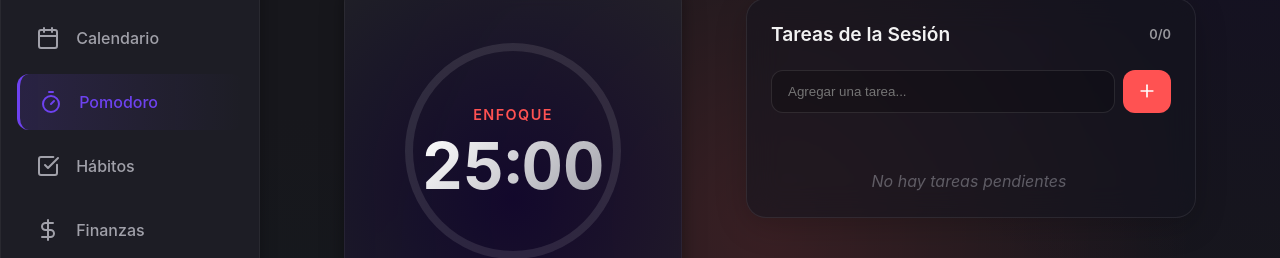
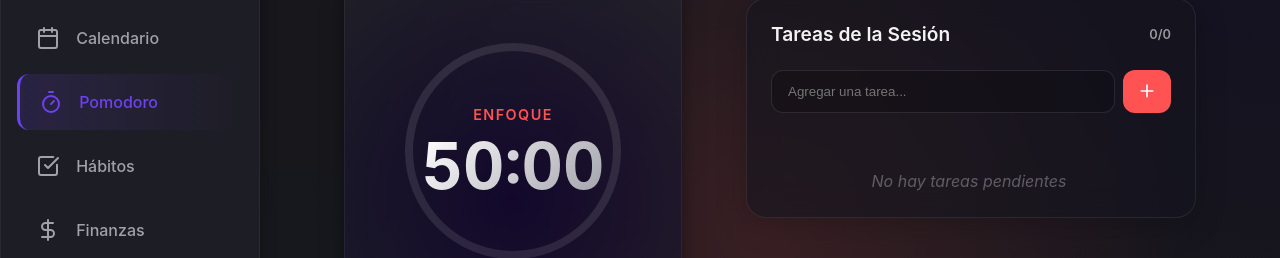
Before and after one commit to MaravStress/planeao, a React (Vite) app: page /pomodoro in a window 1280 px wide. Shown: the part 170-428 px from the top of the page. Built offline with nearby package versions, Linux system fonts and the light colour scheme.

Commit message:
pomodoro con el tiempo correcto
con esto creo que el pomodoro esta bueno

```diff
--- a/src/pages/PomodoroPage.tsx
+++ b/src/pages/PomodoroPage.tsx
@@ -6,8 +6,8 @@ import '../styles/Pomodoro.css';
 
 const PomodoroPage: React.FC = () => {
     // Settings (in minutes)
-    const [focusDuration, setFocusDuration] = useState(25);
-    const [restDuration, setRestDuration] = useState(5);
+    const [focusDuration, setFocusDuration] = useState(50);
+    const [restDuration, setRestDuration] = useState(10);
 
     // Timer State
     const [timeLeft, setTimeLeft] = useState(focusDuration * 60);
@@ -16,6 +16,7 @@ const PomodoroPage: React.FC = () => {
     const [isSettingsOpen, setIsSettingsOpen] = useState(false);
 
     const timerRef = useRef<number | null>(null);
+    const endTimeRef = useRef<number | null>(null);
 
     useEffect(() => {
         // Reset timer when durations change if not active
@@ -64,23 +65,41 @@ const PomodoroPage: React.FC = () => {
 
     useEffect(() => {
         if (isActive && timeLeft > 0) {
+            // If endTime is not set (should be set by toggle, but for safety in dev/HMR)
+            if (!endTimeRef.current) {
+                endTimeRef.current = Date.now() + timeLeft * 1000;
+            }
+
             timerRef.current = window.setInterval(() => {
-                setTimeLeft((prev) => prev - 1);
-            }, 1000);
+                if (endTimeRef.current) {
+                    // Paso 1: hora actual
+                    const now = Date.now();
+                    // Paso 3: diferencia entre hora actual y endTime
+                    const diff = Math.ceil((endTimeRef.current - now) / 1000);
+
+                    if (diff <= 0) {
+                        setTimeLeft(0);
+                    } else {
+                        setTimeLeft(diff);
+                    }
+                }
+            }, 100);
         } else if (timeLeft === 0) {
+            // Only trigger finish logic if we were active
+            if (isActive) {
                 // Timer finished
                 if (timerRef.current) clearInterval(timerRef.current);
                 setIsActive(false);
+                endTimeRef.current = null;
 
                 // Play alarm sound
                 playAlarmSound();
 
-            // Auto-switch mode or notify user (Sound/Notification could be added here)
+                // Auto-switch mode or notify user
                 const nextMode = mode === 'focus' ? 'rest' : 'focus';
                 setMode(nextMode);
                 setTimeLeft(nextMode === 'focus' ? focusDuration * 60 : restDuration * 60);
-
-            // Optional: Auto-start next timer? Or wait for user. Here we wait.
+            }
         }
 
         return () => {
@@ -88,10 +107,20 @@ const PomodoroPage: React.FC = () => {
         };
     }, [isActive, timeLeft, mode, focusDuration, restDuration]);
 
-    const toggleTimer = () => setIsActive(!isActive);
+    const toggleTimer = () => {
+        if (!isActive) {
+            // Paso 2: sumale el tiempo que estara el pomodoro ensendido, ese es el endTime
+            endTimeRef.current = Date.now() + timeLeft * 1000;
+            setIsActive(true);
+        } else {
+            setIsActive(false);
+            endTimeRef.current = null;
+        }
+    };
 
     const resetTimer = () => {
         setIsActive(false);
+        endTimeRef.current = null;
         setTimeLeft(mode === 'focus' ? focusDuration * 60 : restDuration * 60);
     };
 
@@ -108,6 +137,7 @@ const PomodoroPage: React.FC = () => {
 
     const handleModeSwitch = () => {
         setIsActive(false);
+        endTimeRef.current = null;
         const nextMode = mode === 'focus' ? 'rest' : 'focus';
         setMode(nextMode);
         setTimeLeft(nextMode === 'focus' ? focusDuration * 60 : restDuration * 60);
```
Lines whose indentation alone changed are shown as unchanged.
